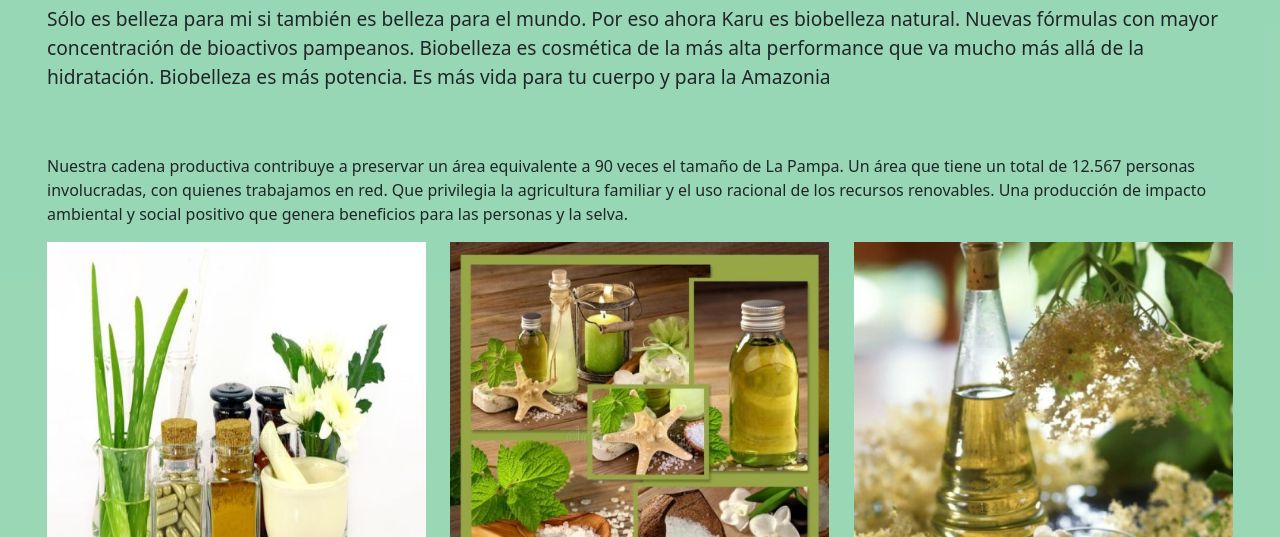
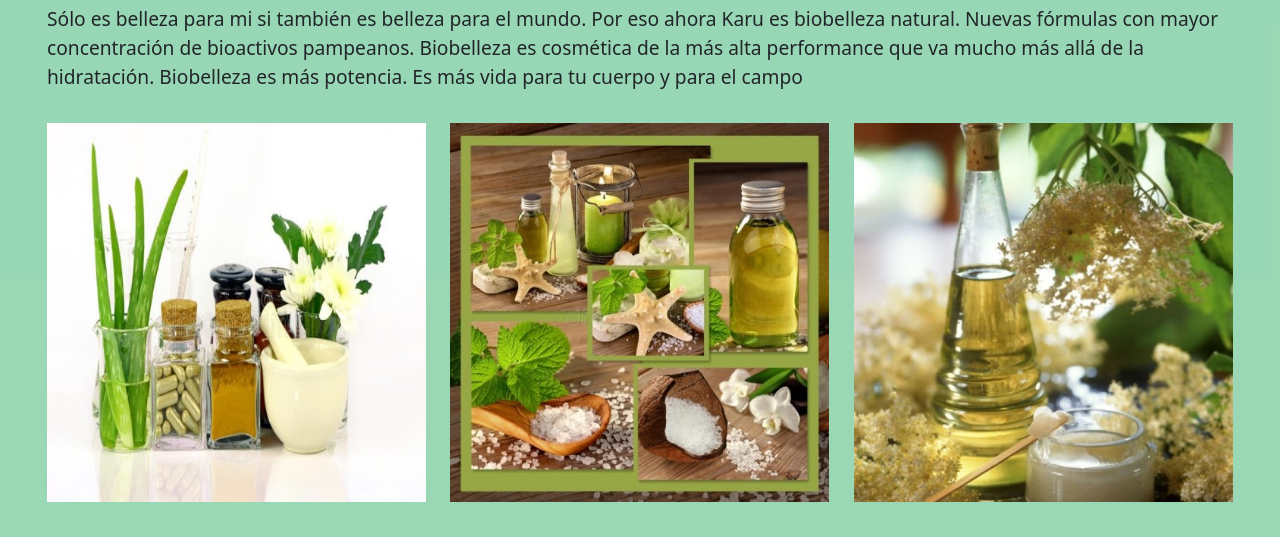
Before and after one commit to jpneveu/karu_sass, a website: page paginas/productos.html in a window 1280 px wide. Shown: the part 230-767 px from the top of the page. Drawn offline with nearby package versions, Linux system fonts and the light colour scheme.

Commit message:
reemplacé textos

```diff
--- a/paginas/productos.html
+++ b/paginas/productos.html
@@ -54,11 +54,7 @@
                     <h1 class="titulo animate__animated animate__bounce">Productos orgánicos y naturales</h1>
                     <p class="parrafo">Sólo es belleza para mi si también es belleza para el mundo. Por eso ahora Karu es biobelleza natural. Nuevas
                         fórmulas con mayor concentración de bioactivos pampeanos. Biobelleza es cosmética de la más alta performance que va
-                        mucho más allá de la hidratación. Biobelleza es más potencia. Es más vida para tu cuerpo y para la Amazonia</p>
-                        <p class="parrafo"></p>Nuestra cadena productiva contribuye a preservar un área equivalente a 90 veces el tamaño de La Pampa. Un área que
-                        tiene un total de 12.567 personas involucradas, con quienes trabajamos en red. Que privilegia la agricultura familiar y
-                        el uso racional de los recursos renovables. Una producción de impacto ambiental y social positivo que genera beneficios
-                        para las personas y la selva.</p>
+                        mucho más allá de la hidratación. Biobelleza es más potencia. Es más vida para tu cuerpo y para el campo</p>
                 </section>
             <section>
                 <div class="row">
```
